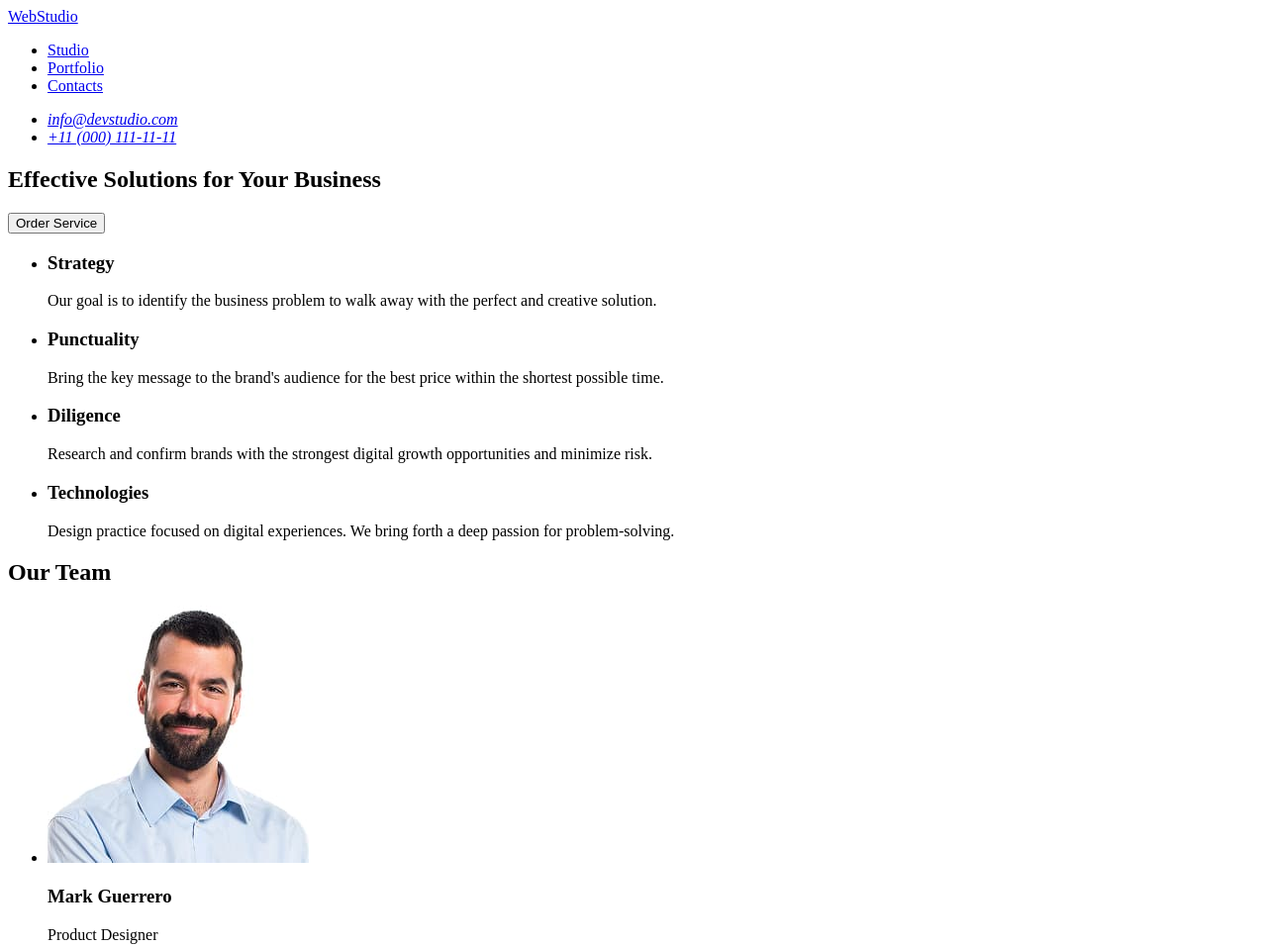
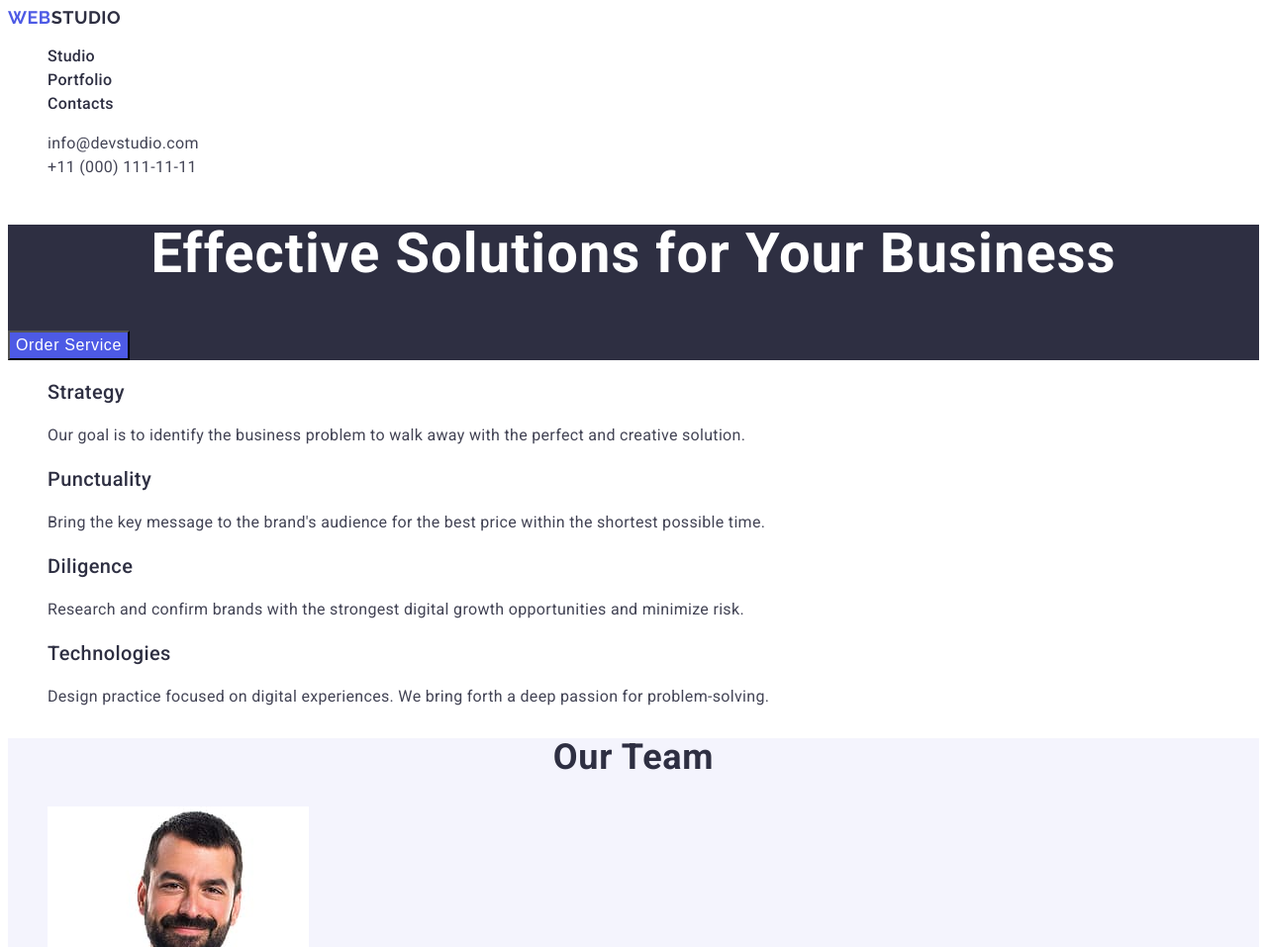
Before and after one commit to OleksiiPodorozhko/goit-markup-hw-02, a website: page index.html in a window 1280 px wide. Shown: the top 957 px of the page at 99% size. Drawn offline with Linux system fonts and the light colour scheme.

Commit message:
Add styles

```diff
--- /dev/null
+++ b/css/styles.css
@@ -0,0 +1,168 @@
+body {
+    font-family: "Roboto", sans-serif;
+    background-color: #ffffff;
+    color: #434455;
+}
+
+a {
+    text-decoration: none;
+    color: inherit;
+    font-style: normal;
+}
+
+ul {
+    list-style-type: none;
+}
+
+button {
+    cursor: pointer;
+}
+
+/*#region Header*/
+.header-logo {
+    font-family: "Raleway", sans-serif;
+    font-weight: 700;
+    font-size: 18px;
+    line-height: 1.16;
+    letter-spacing: 0.03em;
+    text-transform: uppercase;
+    color: #2e2f42;
+}
+
+.header-logo-colored {
+    color: #4D5AE5;
+}
+
+.nav-list-item {
+    font-weight: 500;
+    font-size: 16px;
+    line-height: 1.5;
+    letter-spacing: 0.02em;
+    color: #2e2f42;
+}
+
+.address-list-item {
+    font-weight: 400;
+    font-size: 16px;
+    line-height: 1.5;
+    letter-spacing: 0.02em;
+}
+/*#endregion*/
+
+/*#region Hero*/
+.hero {
+    background-color: #2e2f42;
+}
+
+.hero-title {
+    font-weight: 700;
+    font-size: 56px;
+    line-height: 1.07;
+    letter-spacing: 0.02em;
+    text-align: center;
+    color: #FFFFFF;
+}
+
+.hero-btn {
+    background-color: #4d5ae5;
+    font-weight: 500;
+    font-size: 16px;
+    line-height: 1.5;
+    letter-spacing: 0.04em;
+    color: #FFFFFF;
+}
+/*endregion*/
+
+/*#region Features*/
+.feature-title {
+    font-weight: 500;
+    font-size: 20px;
+    line-height: 1.2;
+    letter-spacing: 0.02em;
+    color: #2e2f42;
+}
+
+.feature-text {
+    font-weight: 400;
+    font-size: 16px;
+    line-height: 1.5;
+    letter-spacing: 0.02em;
+}
+/*#endregion*/
+
+/*#region Our Team*/
+.our-team {
+    background-color: #f4f4fd;
+}
+
+.our-team-title {
+    font-weight: 700;
+    font-size: 36px;
+    line-height: 1.11;
+    letter-spacing: 0.02em;
+    text-align: center;
+    color: #2e2f42;
+}
+
+.our-team-item-title {
+    font-weight: 500;
+    font-size: 20px;
+    line-height: 1.2;
+    letter-spacing: 0.02em;
+    text-align: center;
+    color: #2e2f42;
+}
+
+.our-team-item-text {
+    font-weight: 400;
+    font-size: 16px;
+    line-height: 1.5;
+    letter-spacing: 0.02em;
+    text-align: center;
+}
+/*#endregion*/
+
+/*#region Our Portfolio*/
+.our-portfolio-title {
+    font-weight: 700;
+    font-size: 36px;
+    line-height: 1.11;
+    letter-spacing: 0.02em;
+    text-align: center;
+    color: #2e2f42;
+}
+
+.our-portfolio-text {
+    font-weight: 400;
+    font-size: 16px;
+    line-height: 1.5;
+    letter-spacing: 0.02em;
+}
+/*#endregion*/
+
+/*#region Footer*/
+.footer {
+    background-color: #2e2f42;
+}
+
+.footer-logo {
+    font-weight: 700;
+    font-size: 18px;
+    line-height: 1.16;
+    letter-spacing: 0.03em;
+    text-transform: uppercase;
+    color: #f4f4fd;
+}
+
+.footer-logo-colored {
+    color: #4d5ae5;
+}
+
+.footer-text {
+    font-weight: 400;
+    font-size: 16px;
+    line-height: 1.5;
+    letter-spacing: 0.02em;
+    color: #f4f4fd;
+}
+/*#endregion*/
--- a/index.html
+++ b/index.html
@@ -4,24 +4,27 @@
     <meta charset="UTF-8" />
     <meta name="viewport" content="width=device-width, initial-scale=1.0" />
     <title>Document</title>
+    <link rel="preconnect" href="https://fonts.googleapis.com">
+    <link rel="preconnect" href="https://fonts.gstatic.com" crossorigin>
+    <link href="https://fonts.googleapis.com/css2?family=Raleway:wght@700&family=Roboto:wght@400;500;700&display=swap" rel="stylesheet">
+    <link rel="stylesheet" href="./css/styles.css" />
   </head>
   <body>
     <header>
       <nav>
-        <a href="./index.html">WebStudio</a>
+        <a class="header-logo" href="./index.html"><span class="header-logo-colored">Web</span>Studio</a>
         <ul>
-          <li><a href="#">Studio</a></li>
-          <li><a href="#">Portfolio</a></li>
-          <li><a href="#">Contacts</a></li>
+          <li class="nav-list-item"><a href="./index.html">Studio</a></li>
+          <li class="nav-list-item"><a href="#">Portfolio</a></li>
+          <li class="nav-list-item"><a href="#">Contacts</a></li>
         </ul>
       </nav>
-
       <address>
         <ul>
-          <li>
+          <li class="address-list-item">
             <a href="mailto:info@devstudio.com">info@devstudio.com</a>
           </li>
-          <li>
+          <li class="address-list-item">
             <a href="tel:+110001111111">+11 (000) 111-11-11</a>
           </li>
         </ul>
@@ -30,9 +33,9 @@
 
     <main>
       <!--#region Hero section-->
-      <section>
-        <h1>Effective Solutions for Your Business</h1>
-        <button type="button">Order Service</button>
+      <section class="hero">
+        <h1 class="hero-title">Effective Solutions for Your Business</h1>
+        <button class="hero-btn" type="button">Order Service</button>
       </section>
       <!--#endregion-->
       <!--#region Features section-->
@@ -40,29 +43,29 @@
         <h2 hidden>Features</h2>
         <ul>
           <li>
-            <h3>Strategy</h3>
-            <p>
+            <h3 class="feature-title">Strategy</h3>
+            <p class="feature-text">
               Our goal is to identify the business problem to walk away with the
               perfect and creative solution.
             </p>
           </li>
           <li>
-            <h3>Punctuality</h3>
-            <p>
+            <h3 class="feature-title">Punctuality</h3>
+            <p class="feature-text">
               Bring the key message to the brand's audience for the best price
               within the shortest possible time.
             </p>
           </li>
           <li>
-            <h3>Diligence</h3>
-            <p>
+            <h3 class="feature-title">Diligence</h3>
+            <p class="feature-text">
               Research and confirm brands with the strongest digital growth
               opportunities and minimize risk.
             </p>
           </li>
           <li>
-            <h3>Technologies</h3>
-            <p>
+            <h3 class="feature-title">Technologies</h3>
+            <p class="feature-text">
               Design practice focused on digital experiences. We bring forth a
               deep passion for problem-solving.
             </p>
@@ -71,8 +74,8 @@
       </section>
       <!--#endregion-->
       <!--#region Our Team-->
-      <section>
-        <h2>Our Team</h2>
+      <section class="our-team">
+        <h2 class="our-team-title">Our Team</h2>
         <ul>
           <li>
             <img
@@ -81,8 +84,8 @@
               height="260"
               alt="team member 1"
             />
-            <h3>Mark Guerrero</h3>
-            <p>Product Designer</p>
+            <h3 class="our-team-item-title">Mark Guerrero</h3>
+            <p class="our-team-item-text">Product Designer</p>
           </li>
           <li>
             <img
@@ -91,8 +94,8 @@
               height="260"
               alt="team member 2"
             />
-            <h3>Tom Ford</h3>
-            <p>Frontend Developer</p>
+            <h3 class="our-team-item-title">Tom Ford</h3>
+            <p class="our-team-item-text">Frontend Developer</p>
           </li>
           <li>
             <img
@@ -101,8 +104,8 @@
               height="260"
               alt="team member 3"
             />
-            <h3>Camila Garcia</h3>
-            <p>Marketing</p>
+            <h3 class="our-team-item-title">Camila Garcia</h3>
+            <p class="our-team-item-text">Marketing</p>
           </li>
           <li>
             <img
@@ -111,47 +114,47 @@
               height="260"
               alt="team member 4"
             />
-            <h3>Daniel Wilson</h3>
-            <p>UI Designer</p>
+            <h3 class="our-team-item-title">Daniel Wilson</h3>
+            <p class="our-team-item-text">UI Designer</p>
           </li>
         </ul>
       </section>
       <!--#endregion-->
       <!--#region Our Portfolio-->
       <section>
-        <h2>Our Portfolio</h2>
+        <h2 class="our-portfolio-title">Our Portfolio</h2>
         <ul>
           <li><img src="./images/portfolio1.jpg" alt="Banking App" width="360">
-            <h3>Banking App</h3>
-            <p>App</p>
+            <h3 class="our-team-itm-title">Banking App</h3>
+            <p class="our-portfolio-itm-text">App</p>
           </li>
           <li><img src="./images/portfolio2.jpg" alt="Cashless Payment" width="360">
-            <h3>Cashless Payment</h3>
-            <p>Marketing</p>
+            <h3 class="our-team-itm-title">Cashless Payment</h3>
+            <p class="our-portfolio-itm-text">Marketing</p>
           </li>
           <li><img src="./images/portfolio3.jpg" alt="Meditation App" width="360">
-            <h3>Meditation App</h3>
-            <p>App</p>
+            <h3 class="our-team-itm-title">Meditation App</h3>
+            <p class="our-portfolio-itm-text">App</p>
           </li>
           <li><img src="./images/portfolio4.jpg" alt="Taxi Service" width="360">
-            <h3>Taxi Service</h3>
-            <p>Marketing</p>
+            <h3 class="our-team-itm-title">Taxi Service</h3>
+            <p class="our-portfolio-itm-text">Marketing</p>
           </li>
           <li><img src="./images/portfolio5.jpg" alt="Screen Illustrations" width="360">
-            <h3>Screen Illustrations</h3>
-            <p>Design</p>
+            <h3 class="our-team-itm-title">Screen Illustrations</h3>
+            <p class="our-portfolio-itm-text">Design</p>
           </li>
           <li><img src="./images/portfolio6.jpg" alt="Online Courses" width="360">
-            <h3>Online Courses</h3>
-            <p>Marketing</p>
+            <h3 class="our-team-itm-title">Online Courses</h3>
+            <p class="our-portfolio-itm-text">Marketing</p>
           </li>
         </ul>
       </section>
       <!--#endregion-->
     </main>
-    <footer>
-      <a href="./index.html">WebStudio</a>
-      <p>
+    <footer class="footer">
+      <a href="./index.html" class="footer-logo"><span class="footer-logo-colored">Web</span>Studio</a>
+      <p class="footer-text">
         Increase the flow of customers and sales for your business with digital
         marketing & growth solutions.
       </p>
```
